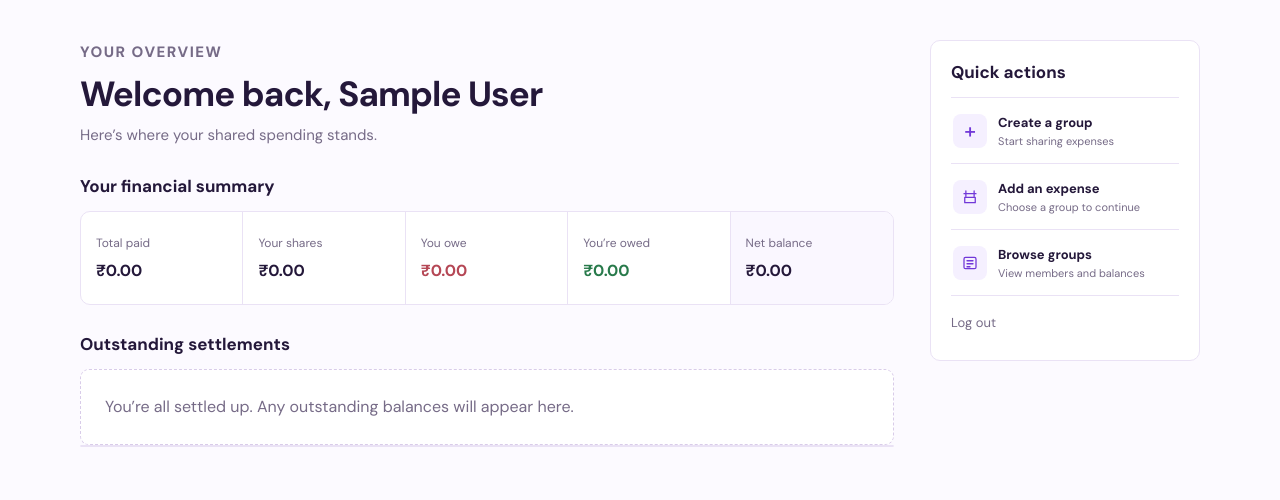
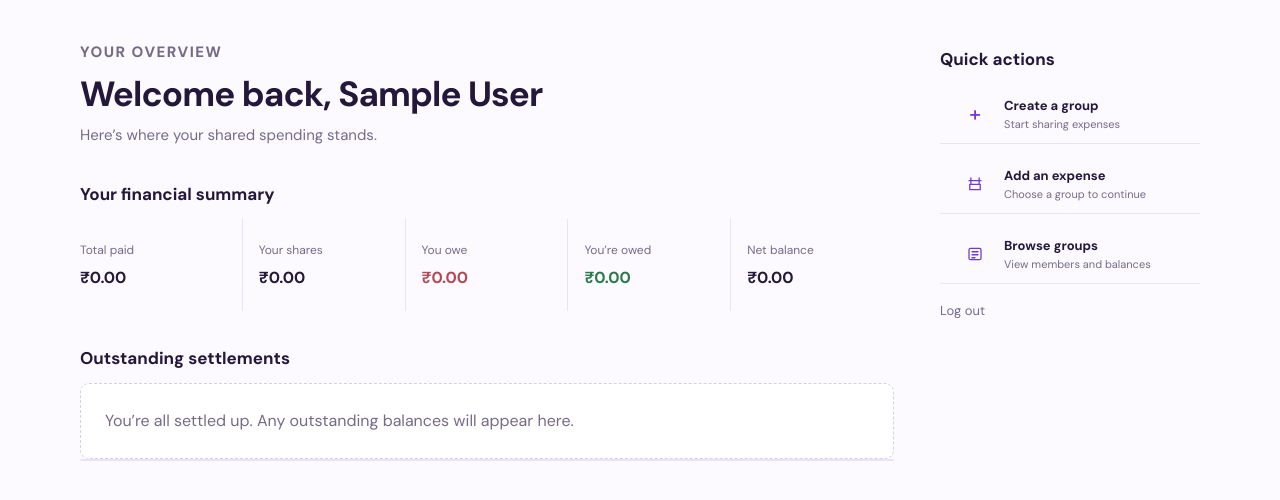
Before and after one commit to Pankaj-Nayan/Splitixy, a Spring Boot app: page /dashboard in a window 1280 px wide. Shown: the part 76-576 px from the top of the page. Run offline with Spring Boot 4, Linux system fonts and the light colour scheme; the visitor is signed in with stand-in values (Sample User, id 1); data that the repository does not hold is empty; some of the project's set-up classes (security, data sources, template engines, error pages and the like) are left out, and stand-ins take their place.

Commit message:
css update

```diff
--- a/splitixy-web/src/main/resources/static/css/style.css
+++ b/splitixy-web/src/main/resources/static/css/style.css
@@ -1069,12 +1069,12 @@ body::before {
 }
 
 .dashboard-section {
-    margin-bottom: 28px;
+    margin-bottom: 36px;
 }
 
 .dashboard-section > h2 {
-    padding-bottom: 10px;
-    border-bottom: 1px solid #d6b7ff80;
+    padding-bottom: 0;
+    border-bottom: 0;
 }
 
 .dashboard-welcome {
@@ -1744,7 +1744,7 @@ a {
 }
 
 .dashboard-section {
-    margin-bottom: 28px;
+    margin-bottom: 36px;
 }
 
 .dashboard-welcome.page-heading {
@@ -1764,12 +1764,10 @@ a {
 .summary-grid {
     display: grid;
     grid-template-columns: repeat(5, minmax(0, 1fr));
-    overflow: hidden;
     margin: 0;
     padding: 0;
-    border: 1px solid var(--border);
-    border-radius: 10px;
-    background: #fff;
+    border: 0;
+    background: transparent;
     list-style: none;
 }
 
@@ -1779,8 +1777,12 @@ a {
     flex-direction: column;
     justify-content: center;
     gap: 9px;
-    padding: 15px;
+    padding: 12px 16px;
     border-right: 1px solid var(--border);
+}
+
+.summary-item:first-child {
+    padding-left: 0;
 }
 
 .summary-item:last-child {
@@ -1809,24 +1811,26 @@ a {
 }
 
 .summary-net {
-    background: #faf7ff;
+    background: transparent;
 }
 
 .dashboard-sidebar {
-    padding: 20px;
-    border: 1px solid var(--border);
-    border-radius: 10px;
-    background: #fff;
+    padding: 8px 0 0 10px;
+    border: 0;
+    border-radius: 0;
+    background: transparent;
 }
 
 .dashboard-actions {
-    border-top: 1px solid var(--border);
+    display: grid;
+    gap: 10px;
+    border-top: 0;
 }
 
 .dashboard-action {
-    min-height: 66px;
-    gap: 11px;
-    padding: 11px 2px;
+    min-height: 60px;
+    gap: 12px;
+    padding: 10px 18px;
     border-color: var(--border);
     color: var(--text);
 }
@@ -1859,8 +1863,8 @@ a {
     height: 34px;
     flex: 0 0 34px;
     place-items: center;
-    border-radius: 8px;
-    background: var(--lavender);
+    border-radius: 0;
+    background: transparent;
     color: var(--purple);
     font-size: 21px;
     font-weight: 500;
@@ -2149,6 +2153,11 @@ a {
     .summary-item:nth-child(n + 4) {
         border-top: 1px solid var(--border);
     }
+
+    .summary-item:nth-child(4) {
+        padding-left: 0;
+    }
+
 }
 
 @media (max-width: 700px) {
@@ -2265,6 +2274,14 @@ a {
 
     .summary-item:nth-child(n + 3) {
         border-top: 1px solid var(--border);
+    }
+
+    .summary-item:nth-child(odd) {
+        padding-left: 0;
+    }
+
+    .summary-item:nth-child(even) {
+        padding-left: 16px;
     }
 
     .summary-item strong {
```
